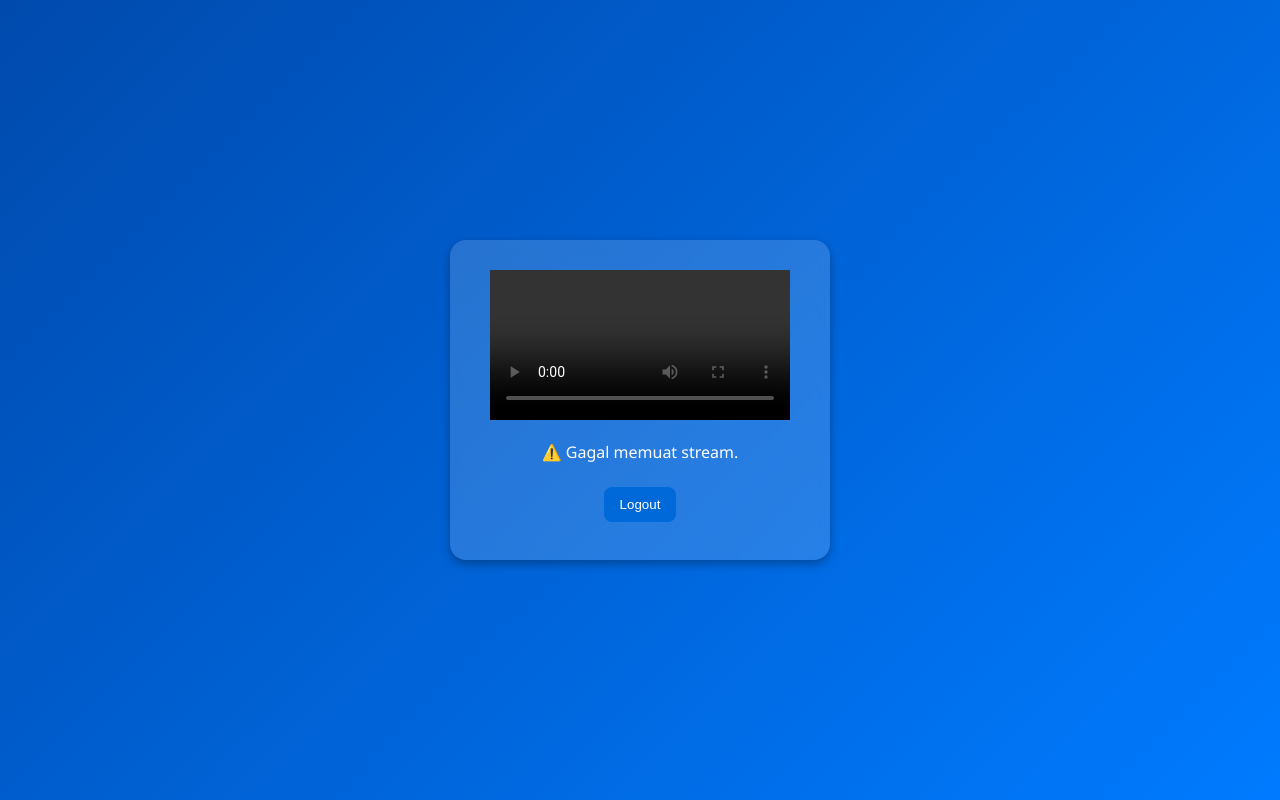
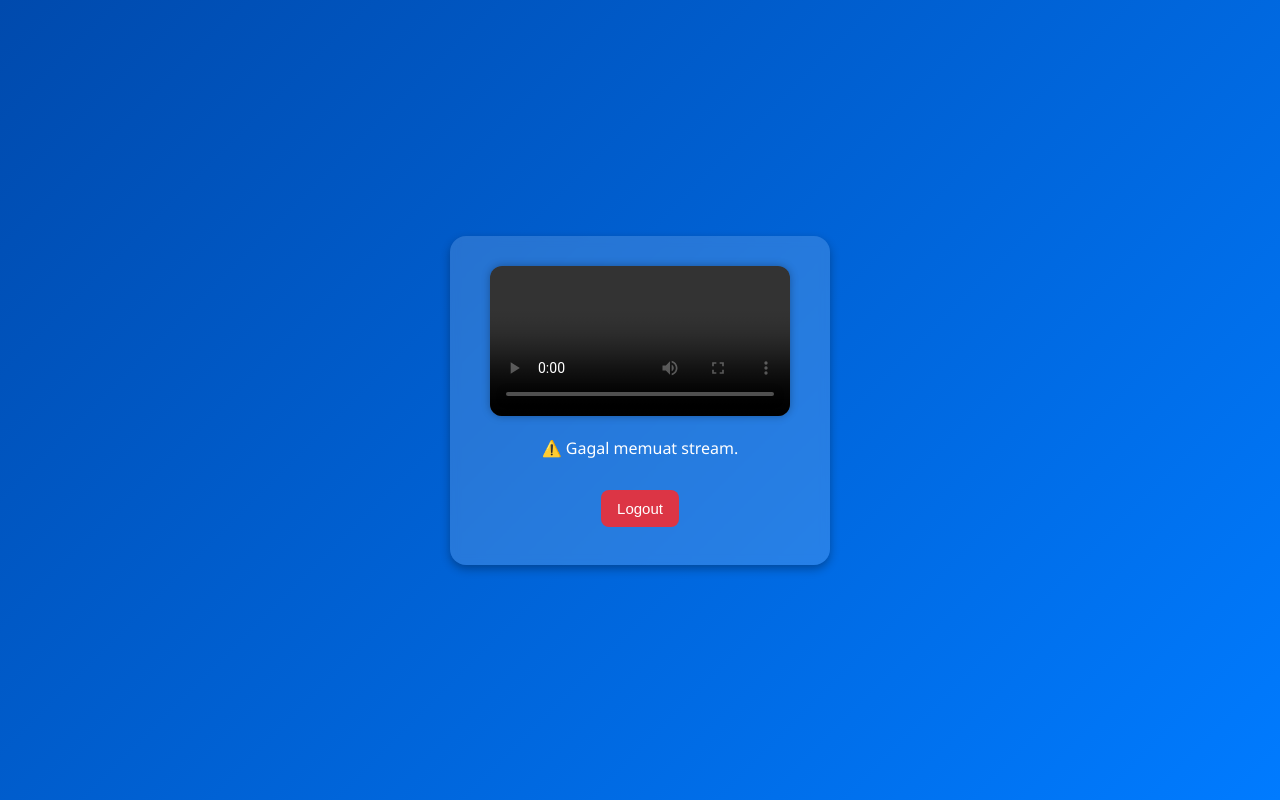
Before and after one commit to wprojectjkt/live, a plain HTML site: page player.html in a window 1280 px wide. Drawn offline with nearby package versions, Linux system fonts and the light colour scheme; no server answers; sample sign-in values are in the browser's storage.

Commit message:
Update style.css

```diff
--- a/style.css
+++ b/style.css
@@ -17,6 +17,7 @@ body {
   border-radius: 16px;
   box-shadow: 0 4px 10px rgba(0,0,0,0.3);
   backdrop-filter: blur(5px);
+  max-width: 400px;
 }
 
 input, button {
@@ -25,6 +26,7 @@ input, button {
   border-radius: 8px;
   border: none;
   outline: none;
+  font-size: 15px;
 }
 
 button {
@@ -48,3 +50,19 @@ button:hover {
 .hidden {
   display: none;
 }
+
+video {
+  width: 100%;
+  max-height: 60vh;
+  border-radius: 12px;
+  box-shadow: 0 0 8px rgba(0,0,0,0.3);
+}
+
+#logout-btn {
+  margin-top: 15px;
+  background-color: #dc3545;
+}
+
+#logout-btn:hover {
+  background-color: #c82333;
+}
```
